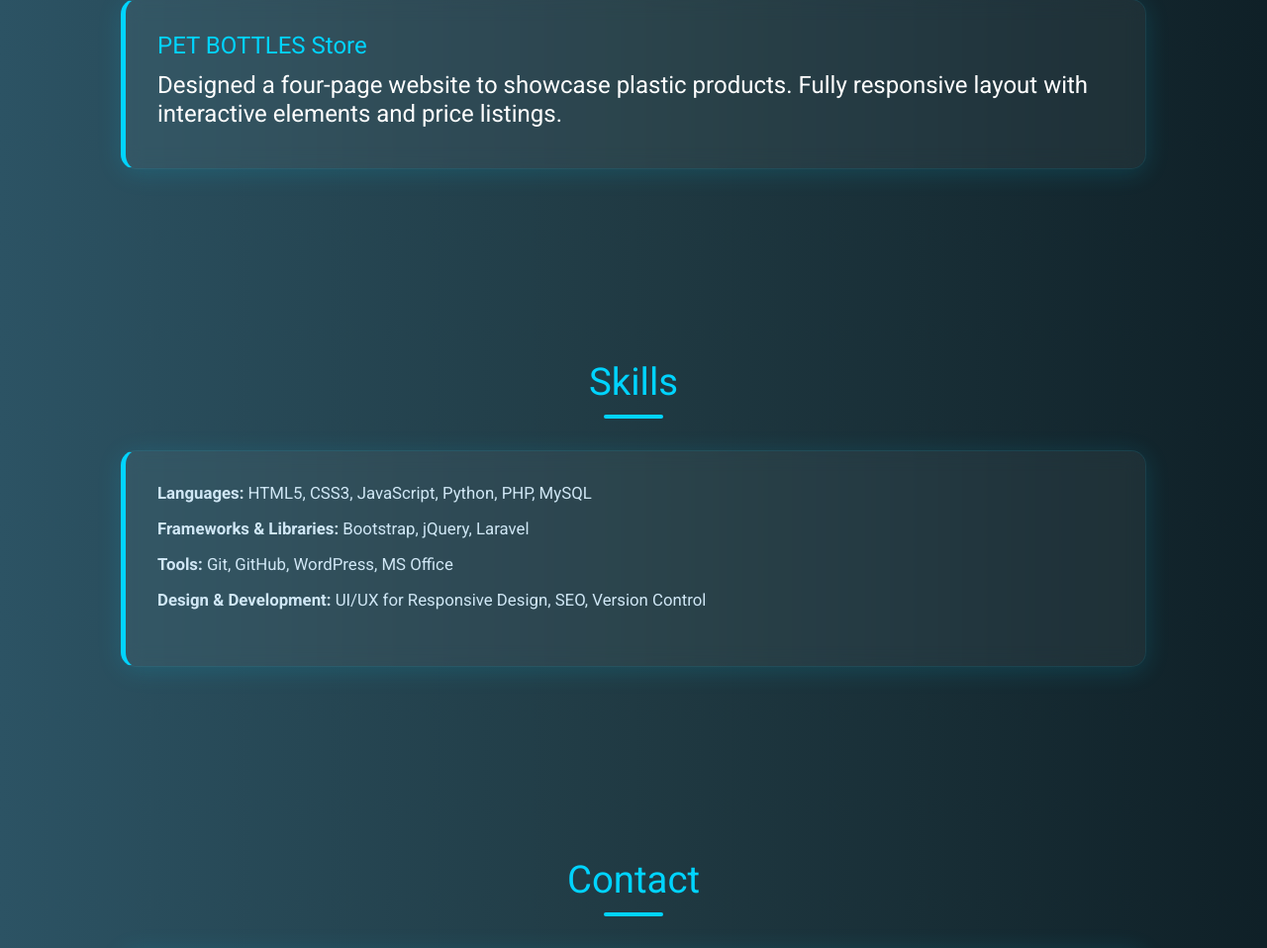
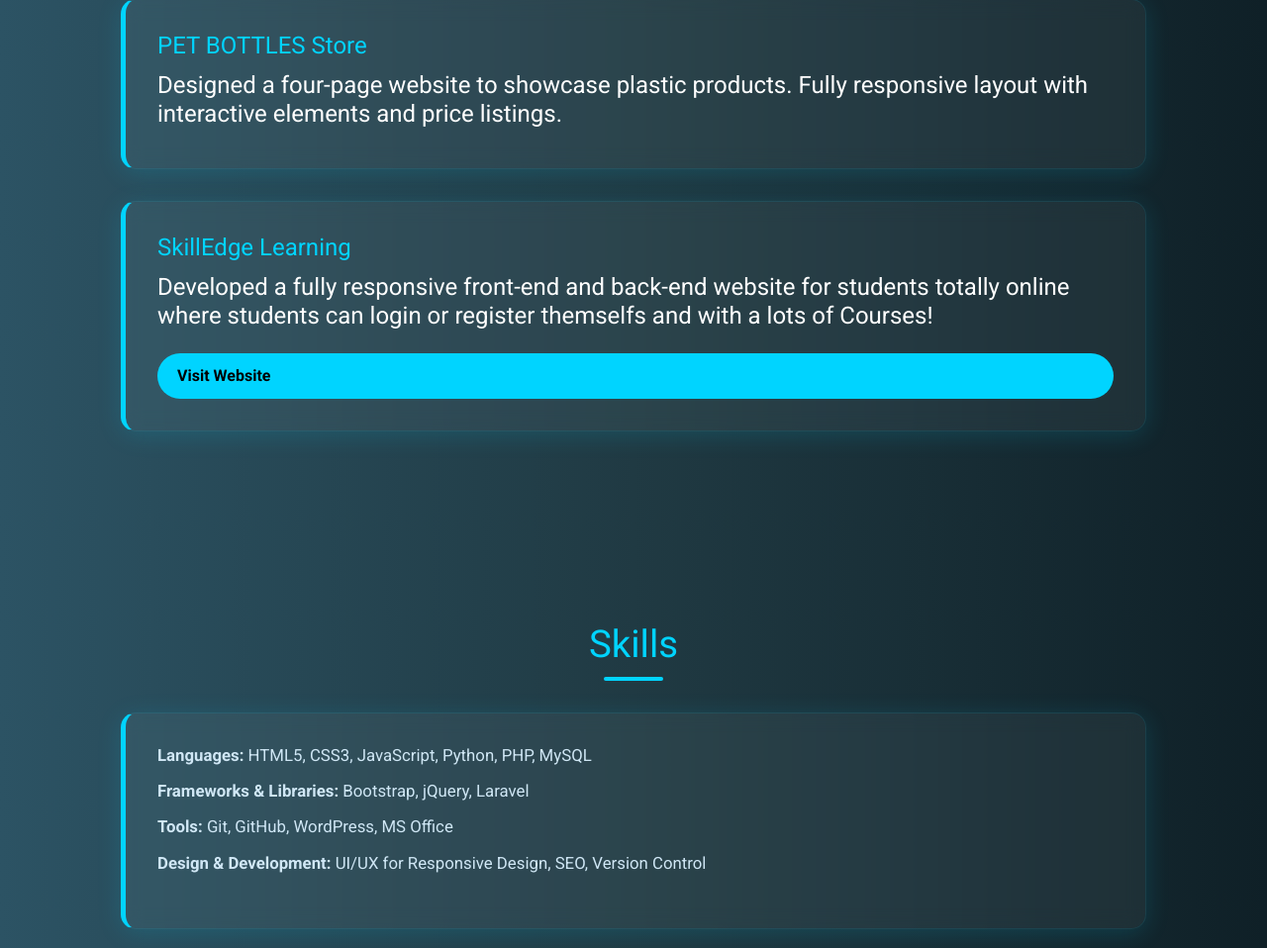
Before and after one commit to codewithrafay0/ApexcifyTechnologys_Portfolio, a plain HTML site: page index.html in a window 1280 px wide. Shown: the part 1590-2548 px from the top of the page at 99% size. Drawn offline with nearby package versions, Linux system fonts and the light colour scheme.

Commit message:
Update index.html

```diff
--- a/index.html
+++ b/index.html
@@ -1,3 +1,4 @@
+
 <!DOCTYPE html>
 <html lang="en">
 
@@ -304,6 +305,7 @@
             background-color: #00b8e6;
             transform: scale(1.05);
         }
+
     </style>
 </head>
 
@@ -355,6 +357,13 @@
             <h4>Designed a four-page website to showcase plastic products. Fully responsive layout with interactive
                 elements and price listings.</h4>
         </div>
+                <div class="card">
+            <h3>SkillEdge Learning</h3>
+            <h4>Developed a fully responsive front-end and back-end website for students totally online where students can login or
+                register themselfs and with a lots of Courses!
+            </h4>
+            <a href="https://skill-edge-six.vercel.app/" target="_blank" class="visit-button">Visit Website</a>
+        </div>
     </section>
 
     <section id="skills">
@@ -385,7 +394,7 @@
         <div class="social-icons">
             <a href="https://www.linkedin.com/in/abdur-rafay-254834329" title="LinkedIn" target="_blank"><i
                     class="fab fa-linkedin"></i></a>
-            <a href="https://github.com/" title="GitHub" target="_blank"><i class="fab fa-github"></i></a>
+            <a href="https://github.com/codewithrafay0" title="GitHub" target="_blank"><i class="fab fa-github"></i></a>
             <a href="mailto:rafayabdur365@gmail.com" title="Email"><i class="fas fa-envelope"></i></a>
         </div>
 
```
